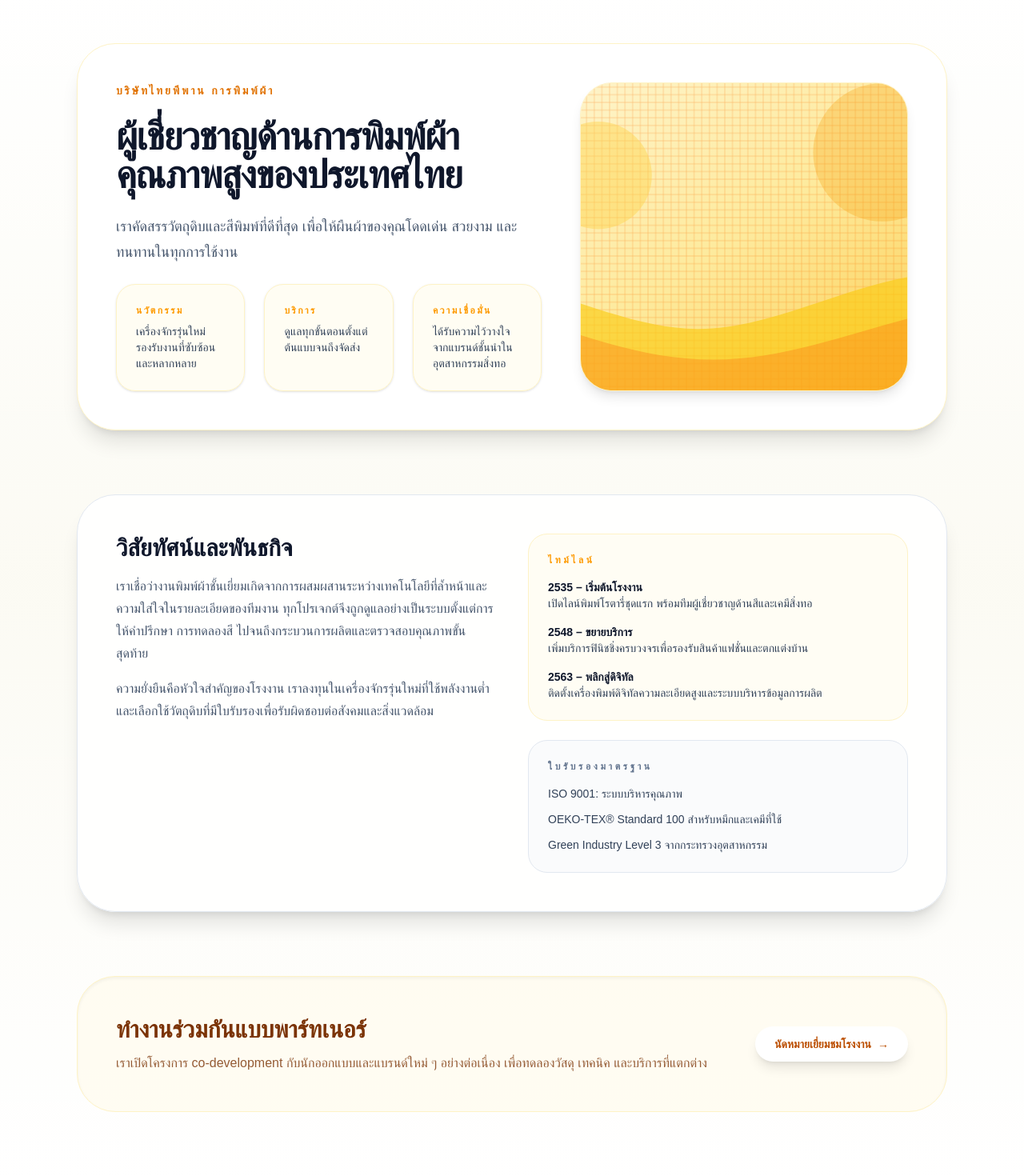
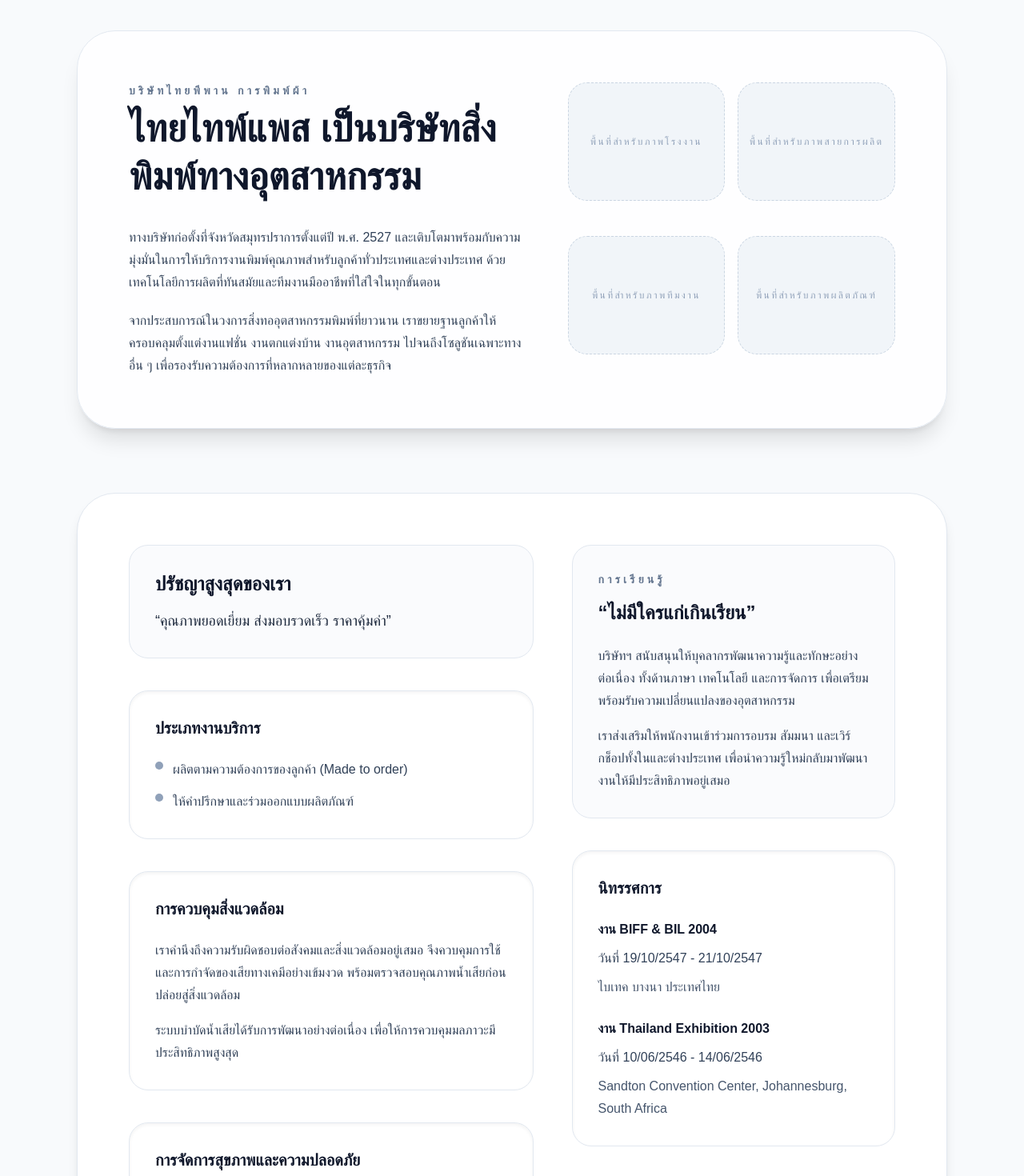
Before and after one commit to DnopPondz/tpp, a Next.js app: page /about in a window 1280 px wide. Shown: the part 140-1610 px from the top of the page at 80% size. Built offline with nearby package versions, Linux system fonts and the light colour scheme.

Commit message:
Revamp about page content and layout

```diff
--- a/app/about/AboutView.js
+++ b/app/about/AboutView.js
@@ -1,165 +1,197 @@
 "use client";
 
-import Image from "next/image";
-import Link from "next/link";
 import { useLanguage } from "@/components/LanguageProvider";
 
 const pageCopy = {
   th: {
-    missionTitle: "วิสัยทัศน์และพันธกิจ",
-    missionParagraphs: [
-      "เราเชื่อว่างานพิมพ์ผ้าชั้นเยี่ยมเกิดจากการผสมผสานระหว่างเทคโนโลยีที่ล้ำหน้าและความใส่ใจในรายละเอียดของทีมงาน ทุกโปรเจกต์จึงถูกดูแลอย่างเป็นระบบตั้งแต่การให้คำปรึกษา การทดลองสี ไปจนถึงกระบวนการผลิตและตรวจสอบคุณภาพขั้นสุดท้าย",
-      "ความยั่งยืนคือหัวใจสำคัญของโรงงาน เราลงทุนในเครื่องจักรรุ่นใหม่ที่ใช้พลังงานต่ำและเลือกใช้วัตถุดิบที่มีใบรับรองเพื่อรับผิดชอบต่อสังคมและสิ่งแวดล้อม",
+    introHeading: "ไทยไทพ์แพส เป็นบริษัทสิ่งพิมพ์ทางอุตสาหกรรม",
+    introParagraphs: [
+      "ทางบริษัทก่อตั้งที่จังหวัดสมุทรปราการตั้งแต่ปี พ.ศ. 2527 และเติบโตมาพร้อมกับความมุ่งมั่นในการให้บริการงานพิมพ์คุณภาพสำหรับลูกค้าทั่วประเทศและต่างประเทศ ด้วยเทคโนโลยีการผลิตที่ทันสมัยและทีมงานมืออาชีพที่ใส่ใจในทุกขั้นตอน",
+      "จากประสบการณ์ในวงการสิ่งทออุตสาหกรรมพิมพ์ที่ยาวนาน เราขยายฐานลูกค้าให้ครอบคลุมตั้งแต่งานแฟชั่น งานตกแต่งบ้าน งานอุตสาหกรรม ไปจนถึงโซลูชันเฉพาะทางอื่น ๆ เพื่อรองรับความต้องการที่หลากหลายของแต่ละธุรกิจ",
     ],
-    timelineTitle: "ไทม์ไลน์",
-    timeline: [
+    galleryPlaceholders: [
+      "พื้นที่สำหรับภาพโรงงาน",
+      "พื้นที่สำหรับภาพสายการผลิต",
+      "พื้นที่สำหรับภาพทีมงาน",
+      "พื้นที่สำหรับภาพผลิตภัณฑ์",
+    ],
+    philosophyTitle: "ปรัชญาสูงสุดของเรา",
+    philosophyStatement: "คุณภาพยอดเยี่ยม ส่งมอบรวดเร็ว ราคาคุ้มค่า",
+    serviceTitle: "ประเภทงานบริการ",
+    serviceItems: [
+      "ผลิตตามความต้องการของลูกค้า (Made to order)",
+      "ให้คำปรึกษาและร่วมออกแบบผลิตภัณฑ์",
+    ],
+    environmentTitle: "การควบคุมสิ่งแวดล้อม",
+    environmentParagraphs: [
+      "เราคำนึงถึงความรับผิดชอบต่อสังคมและสิ่งแวดล้อมอยู่เสมอ จึงควบคุมการใช้และการกำจัดของเสียทางเคมีอย่างเข้มงวด พร้อมตรวจสอบคุณภาพน้ำเสียก่อนปล่อยสู่สิ่งแวดล้อม",
+      "ระบบบำบัดน้ำเสียได้รับการพัฒนาอย่างต่อเนื่อง เพื่อให้การควบคุมมลภาวะมีประสิทธิภาพสูงสุด",
+    ],
+    safetyTitle: "การจัดการสุขภาพและความปลอดภัย",
+    safetyParagraphs: [
+      "นอกจากการดูแลสิ่งแวดล้อม เรายังให้ความสำคัญกับสุขภาพและความปลอดภัยของพนักงานทุกคน",
+      "เราจัดอบรมทั้งหลักสูตรทั่วไปและหลักสูตรความปลอดภัยเฉพาะทาง เพื่อให้ทีมงานทำงานได้อย่างมั่นใจและปลอดภัยในทุกวัน",
+    ],
+    learningTitle: "การเรียนรู้",
+    learningQuote: "ไม่มีใครแก่เกินเรียน",
+    learningParagraphs: [
+      "บริษัทฯ สนับสนุนให้บุคลากรพัฒนาความรู้และทักษะอย่างต่อเนื่อง ทั้งด้านภาษา เทคโนโลยี และการจัดการ เพื่อเตรียมพร้อมรับความเปลี่ยนแปลงของอุตสาหกรรม",
+      "เราส่งเสริมให้พนักงานเข้าร่วมการอบรม สัมมนา และเวิร์กช็อปทั้งในและต่างประเทศ เพื่อนำความรู้ใหม่กลับมาพัฒนางานให้มีประสิทธิภาพอยู่เสมอ",
+    ],
+    exhibitionsTitle: "นิทรรศการ",
+    exhibitions: [
       {
-        period: "2535 – เริ่มต้นโรงงาน",
-        description: "เปิดไลน์พิมพ์โรตารี่ชุดแรก พร้อมทีมผู้เชี่ยวชาญด้านสีและเคมีสิ่งทอ",
+        name: "งาน BIFF & BIL 2004",
+        dateRange: "วันที่ 19/10/2547 - 21/10/2547",
+        location: "ไบเทค บางนา ประเทศไทย",
       },
       {
-        period: "2548 – ขยายบริการ",
-        description: "เพิ่มบริการฟินิชชิ่งครบวงจรเพื่อรองรับสินค้าแฟชั่นและตกแต่งบ้าน",
+        name: "งาน Thailand Exhibition 2003",
+        dateRange: "วันที่ 10/06/2546 - 14/06/2546",
+        location: "Sandton Convention Center, Johannesburg, South Africa",
+      },
+    ],
+  },
+  en: {
+    introHeading: "Thaipaipan Co., Ltd is the textile printing & finishing company in Thailand",
+    introParagraphs: [
+      "Founded in Samutprakarn province in 1984, we have remained committed to delivering outstanding textile printing services for customers across Thailand and overseas. Our modern production technology and dedicated professionals take care of every detail from start to finish.",
+      "With decades of industrial textile experience, we now serve a wide spectrum of clients spanning fashion labels, home décor brands, industrial applications, and tailored solutions for specialised needs.",
+    ],
+    galleryPlaceholders: [
+      "Add factory photo",
+      "Add production line photo",
+      "Add team photo",
+      "Add product showcase photo",
+    ],
+    philosophyTitle: "Our ultimate philosophy",
+    philosophyStatement: "Best quality, Fast delivery, Competitive price",
+    serviceTitle: "Type of provided service",
+    serviceItems: ["Make to order", "Product design focus"],
+    environmentTitle: "Environmental control",
+    environmentParagraphs: [
+      "Social and environmental responsibilities are always at the forefront. We control the usage and disposal of chemical waste and continuously monitor wastewater quality before releasing it back into the environment.",
+      "Our wastewater treatment system is regularly upgraded to keep pollution under control and ensure long-term sustainability.",
+    ],
+    safetyTitle: "Health & Safety management",
+    safetyParagraphs: [
+      "Beyond environmental stewardship, the health and safety of our staff remain a top priority.",
+      "We provide both general and specialised safety training so every member of the team can work with confidence in a secure environment.",
+    ],
+    learningTitle: "Learning",
+    learningQuote: "No one is too old to learn something new",
+    learningParagraphs: [
+      "The company encourages continuous learning in language, technology, and management so our people are ready for whatever comes next.",
+      "Throughout the year, our staff can join local and overseas training programmes, seminars, and workshops, bringing back new knowledge to elevate their work.",
+    ],
+    exhibitionsTitle: "Exhibitions",
+    exhibitions: [
+      {
+        name: "BIFF & BIL 2004",
+        dateRange: "Time: 19/10/2004 - 21/10/2004",
+        location: "Venue: Bangkok, Thailand",
       },
       {
-        period: "2563 – พลิกสู่ดิจิทัล",
-        description: "ติดตั้งเครื่องพิมพ์ดิจิทัลความละเอียดสูงและระบบบริหารข้อมูลการผลิต",
+        name: "Thailand Exhibition 2003",
+        dateRange: "Time: 10/06/2003 - 14/06/2003",
+        location: "Venue: Sandton Convention Center, Johannesburg, South Africa",
       },
     ],
-    certificationsTitle: "ใบรับรองมาตรฐาน",
-    certifications: [
-      "ISO 9001: ระบบบริหารคุณภาพ",
-      "OEKO-TEX® Standard 100 สำหรับหมึกและเคมีที่ใช้",
-      "Green Industry Level 3 จากกระทรวงอุตสาหกรรม",
-    ],
-    partnershipTitle: "ทำงานร่วมกันแบบพาร์ทเนอร์",
-    partnershipDescription:
-      "เราเปิดโครงการ co-development กับนักออกแบบและแบรนด์ใหม่ ๆ อย่างต่อเนื่อง เพื่อทดลองวัสดุ เทคนิค และบริการที่แตกต่าง",
-    partnershipCta: "นัดหมายเยี่ยมชมโรงงาน",
-  },
-  en: {
-    missionTitle: "Vision & mission",
-    missionParagraphs: [
-      "We believe outstanding textile printing comes from the union of advanced technology and meticulous craftsmanship. Every project is managed end-to-end, from consultation and lab strike-offs to production and the final round of quality checks.",
-      "Sustainability sits at the heart of the mill. We invest in energy-efficient machinery and certified raw materials to protect communities and the environment.",
-    ],
-    timelineTitle: "Timeline",
-    timeline: [
-      {
-        period: "1992 – Mill launch",
-        description: "Opened our first rotary printing line with a dedicated colour science team.",
-      },
-      {
-        period: "2005 – Service expansion",
-        description: "Introduced full finishing services to support fashion and home décor brands.",
-      },
-      {
-        period: "2020 – Digital transformation",
-        description: "Installed high-resolution digital printers alongside a production data platform.",
-      },
-    ],
-    certificationsTitle: "Certifications",
-    certifications: [
-      "ISO 9001 quality management system",
-      "OEKO-TEX® Standard 100 compliant inks and chemistry",
-      "Thailand Green Industry Level 3",
-    ],
-    partnershipTitle: "Partner for new possibilities",
-    partnershipDescription:
-      "We co-develop with designers and emerging brands to trial new materials, techniques, and service models together.",
-    partnershipCta: "Schedule a factory tour",
   },
 };
 
 export default function AboutView() {
   const { language, translations } = useLanguage();
-  const { brand, sections } = translations;
+  const { brand } = translations;
   const copy = pageCopy[language];
 
   return (
-    <div className="bg-gradient-to-b from-white via-amber-50/50 to-white">
-      <div className="mx-auto max-w-6xl space-y-20 px-6 pb-24 pt-20 lg:px-8">
-        <header className="grid gap-12 rounded-[3rem] border border-amber-100 bg-white p-12 shadow-xl lg:grid-cols-[1.3fr_1fr]">
-          <div className="space-y-6">
-            <p className="text-sm font-semibold uppercase tracking-[0.2em] text-amber-600">{brand.tagline}</p>
-            <h1 className="text-4xl font-bold tracking-tight text-slate-900 sm:text-5xl">
-              {brand.slogan}
-            </h1>
-            <p className="text-lg leading-8 text-slate-600">{sections.about.description}</p>
-            <div className="grid gap-6 sm:grid-cols-3">
-              {sections.about.pillars.map((pillar) => (
-                <div
-                  key={pillar.title}
-                  className="rounded-3xl border border-amber-100 bg-amber-50/60 p-6 text-sm text-amber-900 shadow-sm"
-                >
-                  <p className="text-xs font-semibold uppercase tracking-[0.2em] text-amber-500">{pillar.title}</p>
-                  <p className="mt-2 text-slate-700">{pillar.detail}</p>
-                </div>
+    <div className="bg-slate-50">
+      <div className="mx-auto max-w-6xl space-y-20 px-6 pb-24 pt-16 lg:px-8">
+        <header className="grid gap-12 rounded-[3rem] border border-slate-200 bg-white/80 p-10 shadow-xl backdrop-blur lg:grid-cols-[1.1fr_0.9fr] lg:p-16">
+          <div className="space-y-8">
+            <div className="space-y-2">
+              <p className="text-sm font-semibold uppercase tracking-[0.3em] text-slate-500">{brand.tagline}</p>
+              <h1 className="text-4xl font-bold leading-tight text-slate-900 sm:text-5xl">{copy.introHeading}</h1>
+            </div>
+            <div className="space-y-5 text-base leading-7 text-slate-700">
+              {copy.introParagraphs.map((paragraph) => (
+                <p key={paragraph}>{paragraph}</p>
               ))}
             </div>
           </div>
-          <div className="relative h-full min-h-[20rem] overflow-hidden rounded-[2.5rem] border border-amber-100 bg-amber-50 shadow-lg">
-            <Image
-              src="/hero-textile.svg"
-              alt="ThaiPaipan factory team"
-              fill
-              className="object-cover"
-              sizes="(max-width: 1024px) 100vw, 40vw"
-              priority
-            />
+          <div className="grid gap-4 sm:grid-cols-2">
+            {copy.galleryPlaceholders.map((label) => (
+              <div
+                key={label}
+                className="relative flex aspect-[4/3] items-center justify-center rounded-3xl border border-dashed border-slate-300 bg-slate-100 text-center text-xs font-medium uppercase tracking-[0.2em] text-slate-400"
+                aria-hidden="true"
+              >
+                {label}
+              </div>
+            ))}
           </div>
         </header>
 
-        <section className="grid gap-10 rounded-[3rem] border border-slate-200 bg-white/90 p-12 shadow-xl lg:grid-cols-2">
-          <div className="space-y-4">
-            <h2 className="text-3xl font-semibold text-slate-900">{copy.missionTitle}</h2>
-            {copy.missionParagraphs.map((paragraph) => (
-              <p key={paragraph} className="text-base leading-7 text-slate-600">
-                {paragraph}
-              </p>
-            ))}
-          </div>
-          <div className="grid gap-6 text-sm text-slate-700">
-            <div className="rounded-3xl border border-amber-100 bg-amber-50/50 p-6">
-              <p className="text-xs font-semibold uppercase tracking-[0.3em] text-amber-500">
-                {copy.timelineTitle}
-              </p>
-              <ul className="mt-4 space-y-4">
-                {copy.timeline.map((item) => (
-                  <li key={item.period}>
-                    <p className="font-semibold text-slate-900">{item.period}</p>
-                    <p>{item.description}</p>
+        <section className="grid gap-12 rounded-[3rem] border border-slate-200 bg-white p-10 shadow-lg lg:grid-cols-[1fr_0.8fr] lg:p-16">
+          <div className="space-y-10 text-slate-700">
+            <div className="space-y-4 rounded-3xl border border-slate-200 bg-slate-50/70 p-8">
+              <h2 className="text-2xl font-semibold text-slate-900">{copy.philosophyTitle}</h2>
+              <p className="text-lg font-medium text-slate-800">“{copy.philosophyStatement}”</p>
+            </div>
+            <div className="space-y-6 rounded-3xl border border-slate-200 bg-white p-8 shadow-inner">
+              <h3 className="text-xl font-semibold text-slate-900">{copy.serviceTitle}</h3>
+              <ul className="space-y-3 text-base leading-7">
+                {copy.serviceItems.map((item) => (
+                  <li key={item} className="flex items-start gap-3">
+                    <span className="mt-1 h-2.5 w-2.5 rounded-full bg-slate-400" aria-hidden="true" />
+                    <span>{item}</span>
                   </li>
                 ))}
               </ul>
             </div>
-            <div className="rounded-3xl border border-slate-200 bg-slate-50/70 p-6">
-              <p className="text-xs font-semibold uppercase tracking-[0.3em] text-slate-500">
-                {copy.certificationsTitle}
-              </p>
-              <ul className="mt-4 space-y-3">
-                {copy.certifications.map((item) => (
-                  <li key={item}>{item}</li>
+            <div className="space-y-6 rounded-3xl border border-slate-200 bg-white p-8 shadow-inner">
+              <h3 className="text-xl font-semibold text-slate-900">{copy.environmentTitle}</h3>
+              <div className="space-y-4 text-base leading-7">
+                {copy.environmentParagraphs.map((paragraph) => (
+                  <p key={paragraph}>{paragraph}</p>
+                ))}
+              </div>
+            </div>
+            <div className="space-y-6 rounded-3xl border border-slate-200 bg-white p-8 shadow-inner">
+              <h3 className="text-xl font-semibold text-slate-900">{copy.safetyTitle}</h3>
+              <div className="space-y-4 text-base leading-7">
+                {copy.safetyParagraphs.map((paragraph) => (
+                  <p key={paragraph}>{paragraph}</p>
+                ))}
+              </div>
+            </div>
+          </div>
+          <aside className="space-y-10 text-slate-700">
+            <div className="space-y-6 rounded-3xl border border-slate-200 bg-slate-50/70 p-8">
+              <div>
+                <p className="text-sm font-semibold uppercase tracking-[0.3em] text-slate-500">{copy.learningTitle}</p>
+                <p className="mt-4 text-2xl font-semibold text-slate-900">“{copy.learningQuote}”</p>
+              </div>
+              <div className="space-y-4 text-base leading-7">
+                {copy.learningParagraphs.map((paragraph) => (
+                  <p key={paragraph}>{paragraph}</p>
+                ))}
+              </div>
+            </div>
+            <div className="space-y-6 rounded-3xl border border-slate-200 bg-white p-8 shadow-inner">
+              <h3 className="text-xl font-semibold text-slate-900">{copy.exhibitionsTitle}</h3>
+              <ul className="space-y-6 text-base leading-7">
+                {copy.exhibitions.map((item) => (
+                  <li key={item.name} className="space-y-2">
+                    <p className="font-semibold text-slate-900">{item.name}</p>
+                    <p>{item.dateRange}</p>
+                    <p className="text-slate-600">{item.location}</p>
+                  </li>
                 ))}
               </ul>
             </div>
-          </div>
-        </section>
-
-        <section className="rounded-[3rem] border border-amber-100 bg-amber-50/60 p-12 shadow-inner">
-          <div className="flex flex-col gap-6 lg:flex-row lg:items-center lg:justify-between">
-            <div className="space-y-3">
-              <h2 className="text-3xl font-semibold text-amber-900">{copy.partnershipTitle}</h2>
-              <p className="text-base text-amber-900/80">{copy.partnershipDescription}</p>
-            </div>
-            <Link
-              href="/contact"
-              className="inline-flex items-center gap-2 rounded-full bg-white px-6 py-3 text-sm font-semibold text-amber-700 shadow-lg transition hover:text-amber-900"
-            >
-              {copy.partnershipCta}
-              <span aria-hidden>→</span>
-            </Link>
-          </div>
+          </aside>
         </section>
       </div>
     </div>
```
